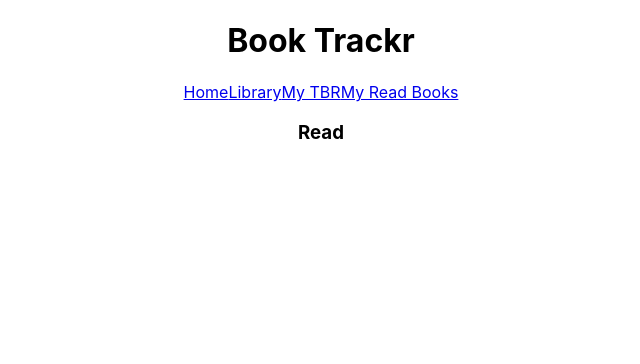
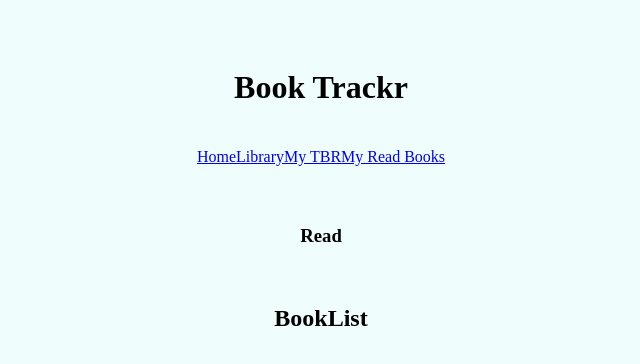
Before and after one commit to laurenhalpert/book-trackr, a React (Create React App) app in the folder my-app/: page /myread in a window 1280 px wide. Shown: the top 364 px of the page, without its empty margins (319-959 px from the left). Built offline with nearby package versions, Linux system fonts and the light colour scheme.

Commit message:
remove button working

```diff
--- a/my-app/src/App.js
+++ b/my-app/src/App.js
@@ -9,35 +9,49 @@ import './App.css';
 
 function App() {
   const [tBRBooks, setTBRBooks] = useState([])
+  const [readBooks, setReadBooks] = useState([])
   const books = [
     {
       id: 1,
       title: "Apples Never Fall",
       author: "Liane Moriarty",
-      image: "https://i.gr-assets.com/images/S/compressed.photo.goodreads.com/books/1611956842i/56143578._SY75_.jpg"
+      image: "https://i.gr-assets.com/images/S/compressed.photo.goodreads.com/books/1611956842i/56143578._SY75_.jpg",
+      onTBR: false
     },
     {
       id: 2,
       title: "Truly Madly Guilty",
       author: "Liane Moriarty",
-      image: "https://i.gr-assets.com/images/S/compressed.photo.goodreads.com/books/1491122565i/27831371._SY75_.jpg"
+      image: "https://i.gr-assets.com/images/S/compressed.photo.goodreads.com/books/1491122565i/27831371._SY75_.jpg",
+      onTBR: false
     },
     {
       id: 3,
       title: "In Five Years",
       author: "Rebecca Serle",
-      image: "https://i.gr-assets.com/images/S/compressed.photo.goodreads.com/books/1586399012i/50093704._SY75_.jpg"
+      image: "https://i.gr-assets.com/images/S/compressed.photo.goodreads.com/books/1586399012i/50093704._SY75_.jpg",
+      onTBR: false
     },
     {
       id: 4,
       title: "One By One",
       author: "Ruth Ware",
-      image: "https://i.gr-assets.com/images/S/compressed.photo.goodreads.com/books/1587655884i/50892433._SY75_.jpg"
+      image: "https://i.gr-assets.com/images/S/compressed.photo.goodreads.com/books/1587655884i/50892433._SY75_.jpg",
+      onTBR: false
     }
   ]
 
   function updateTBRBooks(bookObj) {
+    bookObj.onTBR = true;
     setTBRBooks([...tBRBooks, bookObj])
+  }
+
+  function updateReadBooks(bookObj) {
+    setReadBooks([...readBooks, bookObj])
+  }
+
+  function handleRemoval(bookObj){
+    setTBRBooks(tBRBooks.filter(book => book.id !== bookObj.id))
   }
 
   return (
@@ -51,13 +65,13 @@ function App() {
             <Home />
           </Route>
           <Route path="/library">
-            <Library books={books} onAddToTBR={updateTBRBooks}/>
+            <Library books={books} onAddToTBR={updateTBRBooks} onAddToRead={updateReadBooks} onRemove={handleRemoval}/>
           </Route>
           <Route path="/mytbr">
-            <MyTBR books={tBRBooks} />
+            <MyTBR books={tBRBooks} onAddToRead={updateReadBooks} onAddToTBR={updateTBRBooks} onRemove={handleRemoval}/>
           </Route>
           <Route path="/myread">
-            <MyRead />
+            <MyRead books={readBooks}/>
           </Route>
         </Switch>
 
--- a/my-app/src/Book.js
+++ b/my-app/src/Book.js
@@ -1,8 +1,15 @@
 import React from "react"
 
-function Book ({ book, onAddToTBR }) {
+function Book ({ book, onAddToTBR, onAddToRead, onRemove }) {
     function handleClick(e) {
-        return e.target.innerText === "Add To My TBR" ? onAddToTBR(book) : null
+        if (e.target.innerText === "Add To My TBR"){
+            onAddToTBR(book)
+        } else if (e.target.innerText === "Move to My Read Books") {
+            onAddToRead(book)
+        }
+    }
+    function handleRemove(e){
+        onRemove(book)
     }
     return(
         <div id="book">
@@ -10,8 +17,8 @@ function Book ({ book, onAddToTBR }) {
             <p>{book.author}</p>
             <img src={book.image} alt={book.title}></img>
             <br></br>
-            <button onClick={handleClick}>Add To My TBR</button>
-
+            <button onClick={handleClick}>{book.onTBR? "Move to My Read Books" : "Add To My TBR"}</button>
+            {book.onTBR? <button onClick={handleRemove}>Remove</button>: null}
 
         </div>
     )
--- a/my-app/src/BookList.js
+++ b/my-app/src/BookList.js
@@ -1,13 +1,13 @@
 import React from "react"
 import Book from "./Book"
 
-function BookList({ books, onAddToTBR }) {
+function BookList({ books, onAddToTBR, onAddToRead, onRemove }) {
     return(
         <div id="booklist">
             <h2>BookList</h2>
             {books.map(book => {
                 return(
-                    <Book key={book.id} book={book} onAddToTBR={onAddToTBR}/>
+                    <Book key={book.id} book={book} onAddToTBR={onAddToTBR} onAddToRead={onAddToRead} onRemove={onRemove}/>
                 )
             })}
         </div>
--- a/my-app/src/Library.js
+++ b/my-app/src/Library.js
@@ -1,11 +1,16 @@
 import React from "react"
 import BookList from "./BookList"
+import NewBook from "./NewBook"
 
-function Library({books, onAddToTBR}) {
+function Library({books, onAddToTBR, onAddToRead, onRemove }) {
     return(
         <div id="library">
             <h1>Library Page</h1>
-            <BookList books={books} onAddToTBR={onAddToTBR}/>
+            <BookList books={books} onAddToTBR={onAddToTBR} onAddToRead={onAddToRead} onRemove={onRemove}/>
+            <br></br>
+            <h2>Don't see what you're looking for?</h2>
+            <h3>Add a book to our library here</h3>
+            <NewBook />
         </div>
     )
 }
--- a/my-app/src/MyRead.js
+++ b/my-app/src/MyRead.js
@@ -1,9 +1,11 @@
 import React from "react"
+import BookList from "./BookList"
 
-function MyRead() {
+function MyRead({ books }) {
     return(
         <div id="myread">
             <h3>Read</h3>
+            <BookList books={books} />
         </div>
     )
 }
--- a/my-app/src/MyTBR.js
+++ b/my-app/src/MyTBR.js
@@ -1,12 +1,12 @@
 import React from "react"
 import BookList from "./BookList"
 
-function MyTBR ({ books }) {
+function MyTBR ({ books, onAddToTBR, onAddToRead, onRemove }) {
     console.log(books)
     return(
         <div id="mytbr">
             <h3>TBR</h3>
-            <BookList books={books} />
+            <BookList books={books} onAddToRead={onAddToRead} onAddToTBR={onAddToTBR} onRemove={onRemove}/>
         </div>
     )
 }
--- /dev/null
+++ b/my-app/src/NewBook.js
@@ -0,0 +1,19 @@
+import React from "react"
+
+function NewBook () {
+    return(
+        <div id="newbook">
+            <form>
+                <label htmlFor="title">Title: </label>
+                <input id="title" type="text" placeholder="Title..."></input>
+                <label htmlFor="author">Author: </label>
+                <input id="author" type="text" placeholder="Author..."></input>
+                <label htmlFor="image">Image URL: </label>
+                <input id="image" type="text" placeholder="URL..."></input>
+                <input id="submitBtn" type="submit"></input>
+            </form>
+        </div>
+    )
+}
+
+export default NewBook
--- a/my-app/src/index.css
+++ b/my-app/src/index.css
@@ -1,13 +1,12 @@
 body {
-  margin: 0;
-  font-family: -apple-system, BlinkMacSystemFont, 'Segoe UI', 'Roboto', 'Oxygen',
-    'Ubuntu', 'Cantarell', 'Fira Sans', 'Droid Sans', 'Helvetica Neue',
-    sans-serif;
-  -webkit-font-smoothing: antialiased;
-  -moz-osx-font-smoothing: grayscale;
+  background: #EFFEFD;
+  font-family: "Andale Mono";
 }
 
-code {
-  font-family: source-code-pro, Menlo, Monaco, Consolas, 'Courier New',
-    monospace;
+div{
+  padding: 20px;
 }
+
+img{
+  padding: 10px;
+}
```
